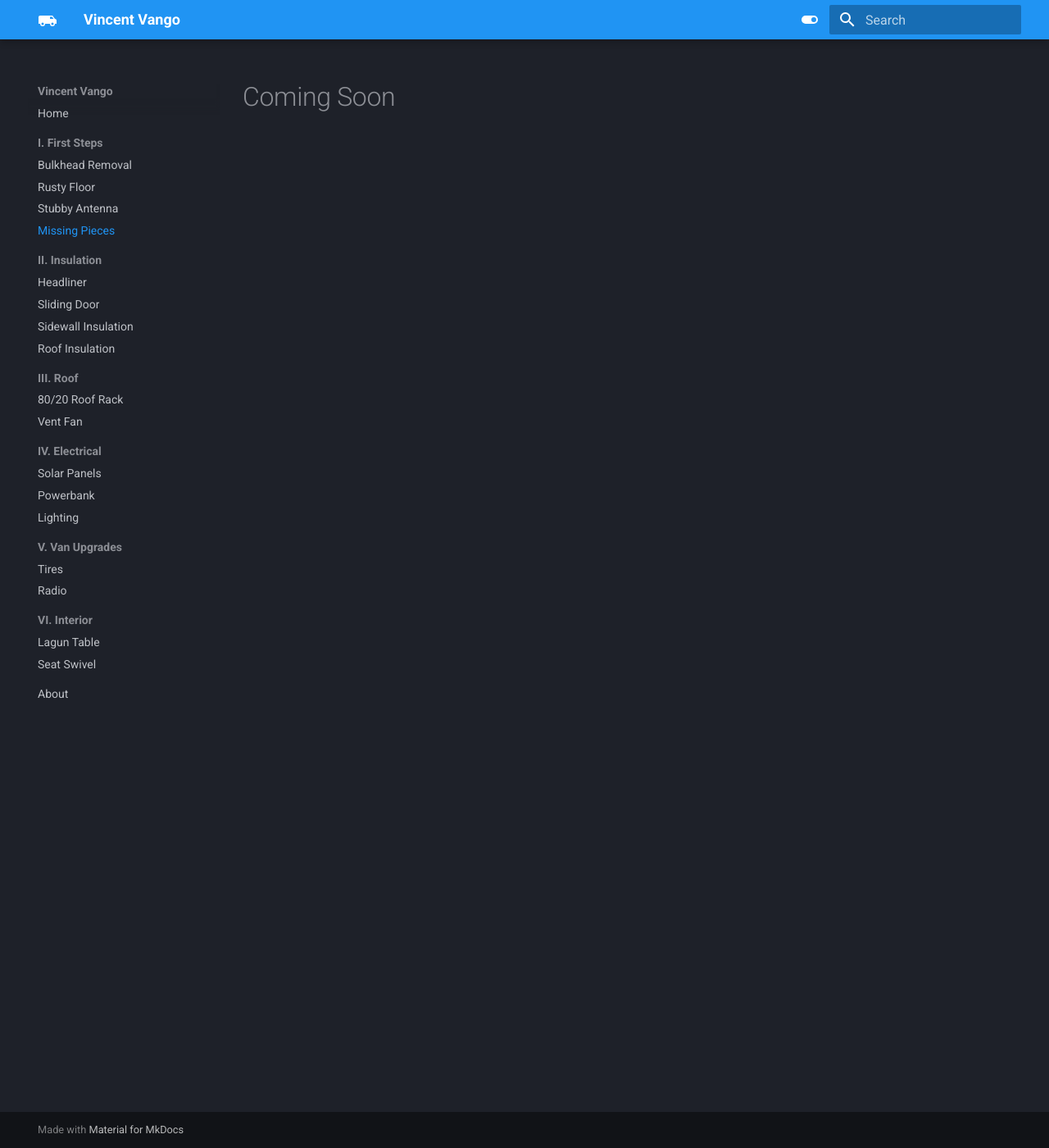
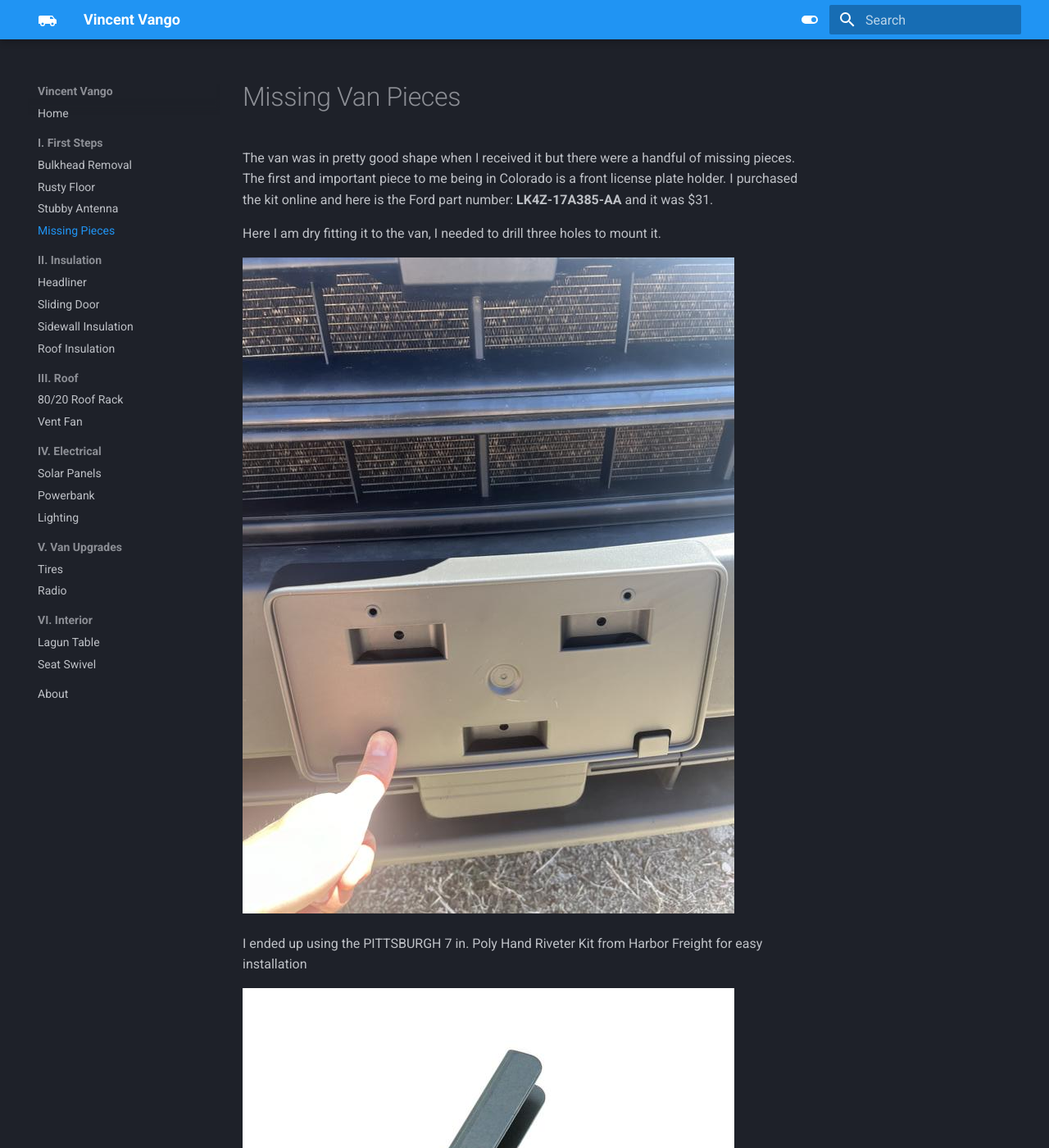
Before and after one commit to caseyjdavis/vango, an MkDocs documentation site: the page built from docs/missing-pieces.md, in a window 1280 px wide and 1400 px high. Shown: the whole window at 82% size. Built offline with MkDocs 1.6.1 and Material for MkDocs 9.7.7, drawn with Linux system fonts in a browser that asks for light colours; emoji names are drawn with the system emoji font; some of the changed text lies outside the part shown.

Commit message:
added pages

```diff
--- a/docs/missing-pieces.md
+++ b/docs/missing-pieces.md
@@ -1 +1,17 @@
-# Coming Soon
+# Missing Van Pieces
+
+The van was in pretty good shape when I received it but there were a handful of missing pieces. The first and important piece to me being in Colorado is a front license plate holder. I purchased the kit online and here is the Ford part number: **LK4Z-17A385-AA** and it was $31.
+
+Here I am dry fitting it to the van, I needed to drill three holes to mount it.
+
+![license plate bracket](assets/missing-pieces-01.JPG)
+
+I ended up using the PITTSBURGH 7 in. Poly Hand Riveter Kit from Harbor Freight for easy installation
+
+![license plate bracket](assets/missing-pieces-03.JPG)
+
+Looked really nice when the pom rivets where installed in place, license plate firmly in place now!
+
+![license plate bracket](assets/missing-pieces-02.JPG)
+
+Next up, starting to insulate the van. :arrow_forward: [Headliner Insulation](headliner-insulation.md)
```
Also changed, not shown: docs/stubby-antenna.md (+1 -1 lines), docs/assets/missing-pieces-01.JPG (added), docs/assets/missing-pieces-02.JPG (added), docs/assets/missing-pieces-03.JPG (added).
